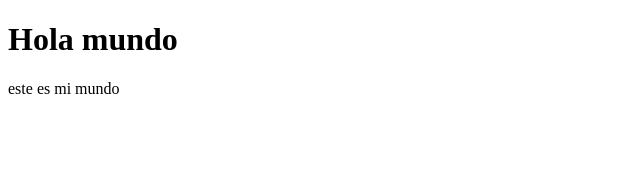
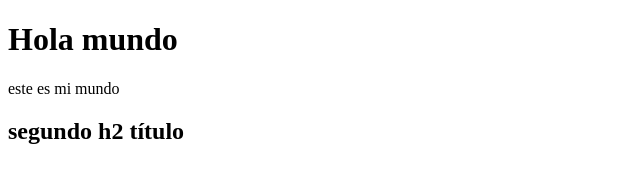
Before and after one commit to mlavinb/curso-git, a plain HTML site: page index.html in a window 1280 px wide. Shown: the whole page, without its empty margins (0-640 px from the left). Drawn offline with Linux system fonts and the light colour scheme.

Commit message:
agregado el archivo js

```diff
--- /dev/null
+++ b/algo.js
@@ -0,0 +1 @@
+console.log('hola Mauricio');
--- a/index.html
+++ b/index.html
@@ -8,5 +8,6 @@
 <body>
     <h1>Hola mundo</h1>
     <p>este es mi mundo</p>
+    <h2>segundo h2 título</h2>
 </body>
 </html>
```
